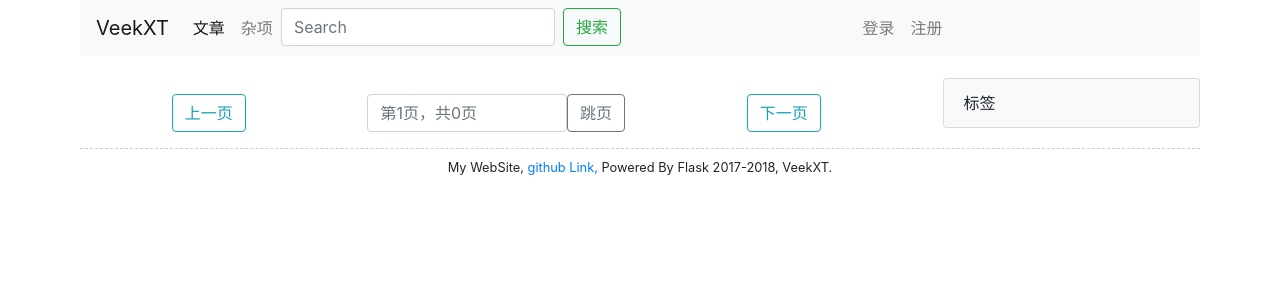
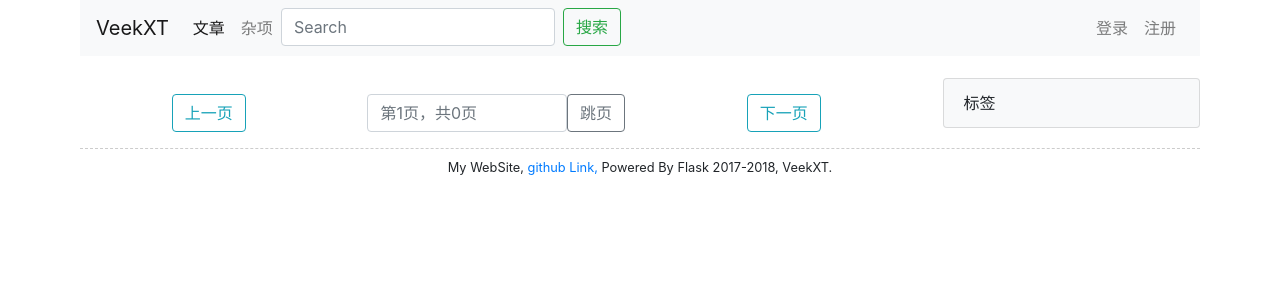
Before and after one commit to veekxt/my_site, a Flask app: page / in a window 1280 px wide. Shown: the top 300 px of the page. Run offline with Flask 2, Linux system fonts and the light colour scheme; data that the repository does not hold is empty; parts of the project's set-up code (start-up, migrations or seed data) failed here and were passed over; some libraries are stand-ins or nearby versions.

Commit message:
fix: typesetting

```diff
--- a/templates/base.html
+++ b/templates/base.html
@@ -48,7 +48,7 @@
                                 </form>
                             </li>
                         </ul>
-                        <ul class="navbar-nav mr-auto">
+                        <ul class="navbar-nav">
                             {% if current_user.is_authenticated %}
                                 <li class="nav-item dropdown">
                                     <a class="nav-link dropdown-toggle" href="#" id="navbarDropdown"
```
